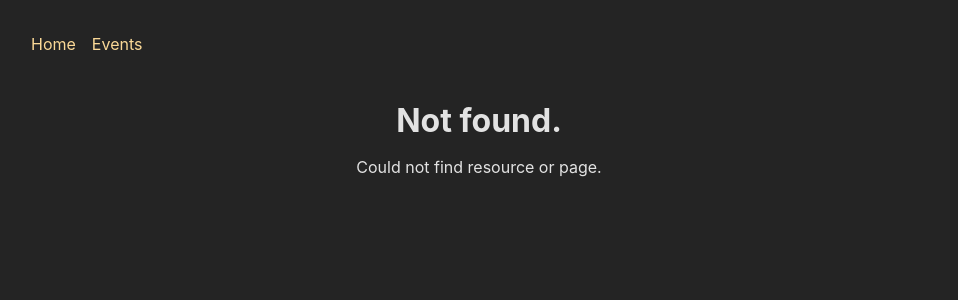
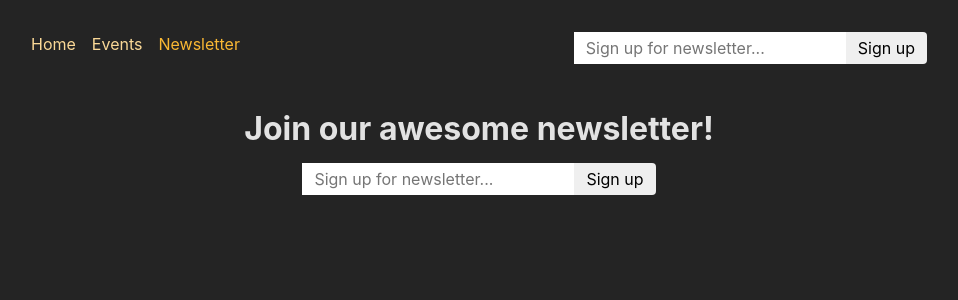
Before and after one commit to varje/12-adv-starting-project-2, a React (Create React App) app in the folder frontend/: page /newsletter in a window 1280 px wide. Before the commit this address had no page. Shown: the top 300 px of the page, without its empty margins (161-1119 px from the left). Built offline with nearby package versions, Linux system fonts and the light colour scheme.

Commit message:
add newslettersignup

```diff
--- a/frontend/src/App.js
+++ b/frontend/src/App.js
@@ -1,50 +1,26 @@
-// Challenge / Exercise
+import { RouterProvider, createBrowserRouter } from 'react-router-dom';
 
-// 1. Add five new (dummy) page components (content can be simple <h1> elements)
-//    - HomePage
-//    - EventsPage
-//    - EventDetailPage
-//    - NewEventPage
-//    - EditEventPage
-// 2. Add routing & route definitions for these five pages
-//    - / => HomePage
-//    - /events => EventsPage
-//    - /events/<some-id> => EventDetailPage
-//    - /events/new => NewEventPage
-//    - /events/<some-id>/edit => EditEventPage
-// 3. Add a root layout that adds the <MainNavigation> component above all page components
-// 4. Add properly working links to the MainNavigation
-// 5. Ensure that the links in MainNavigation receive an "active" class when active
-// 6. Output a list of dummy events to the EventsPage
-//    Every list item should include a link to the respective EventDetailPage
-// 7. Output the ID of the selected event on the EventDetailPage
-// BONUS: Add another (nested) layout route that adds the <EventNavigation> component above all /events... page components
-
-import { createBrowserRouter, RouterProvider } from 'react-router-dom';
-import HomePage from './pages/Home';
-import EventsPage, { loader as eventsLoader } from './pages/Events';
+import EditEventPage from './pages/EditEvent';
+import ErrorPage from './pages/Error';
 import EventDetailPage, {
   loader as eventDetailLoader,
   action as deleteEventAction,
 } from './pages/EventDetail';
+import EventsPage, { loader as eventsLoader } from './pages/Events';
+import EventsRootLayout from './pages/EventsRoot';
+import HomePage from './pages/Home';
 import NewEventPage from './pages/NewEvent';
+import RootLayout from './pages/Root';
 import { action as manipulateEventAction } from './components/EventForm';
-import EditEventPage from './pages/EditEvent';
-import RootLayout from './pages/Root';
-import EventsRootLayout from './pages/EventsRoot';
-import ErrorPage from './pages/Error';
+import NewsletterPage, { action as newsletterAction } from './pages/Newsletter';
 
-const router = createBrowserRouter(
-  [
+const router = createBrowserRouter([
   {
     path: '/',
     element: <RootLayout />,
     errorElement: <ErrorPage />,
     children: [
-        {
-          index: true,
-          element: <HomePage />,
-        },
+      { index: true, element: <HomePage /> },
       {
         path: 'events',
         element: <EventsRootLayout />,
@@ -71,7 +47,6 @@
               },
             ],
           },
-
           {
             path: 'new',
             element: <NewEventPage />,
@@ -79,14 +54,14 @@
           },
         ],
       },
+      {
+        path: 'newsletter',
+        element: <NewsletterPage />,
+        action: newsletterAction,
+      },
     ],
   },
-  ],
-  {
-    basename:
-      process.env.NODE_ENV === 'production' ? '/12-adv-starting-project' : '/',
-  }
-);
+]);
 
 function App() {
   return <RouterProvider router={router} />;
--- a/frontend/src/components/MainNavigation.js
+++ b/frontend/src/components/MainNavigation.js
@@ -1,5 +1,7 @@
 import { NavLink } from 'react-router-dom';
+
 import classes from './MainNavigation.module.css';
+import NewsletterSignup from './NewsletterSignup';
 
 function MainNavigation() {
   return (
@@ -18,15 +20,28 @@
             </NavLink>
           </li>
           <li>
-             <NavLink
+            <NavLink
               to="/events"
               className={({ isActive }) =>
                 isActive ? classes.active : undefined
               }
-            >Events</NavLink>
+            >
+              Events
+            </NavLink>
+          </li>
+          <li>
+            <NavLink
+              to="/newsletter"
+              className={({ isActive }) =>
+                isActive ? classes.active : undefined
+              }
+            >
+              Newsletter
+            </NavLink>
           </li>
         </ul>
       </nav>
+      <NewsletterSignup />
     </header>
   );
 }
--- /dev/null
+++ b/frontend/src/components/NewsletterSignup.js
@@ -0,0 +1,16 @@
+import classes from './NewsletterSignup.module.css';
+
+function NewsletterSignup() {
+  return (
+    <form method="post" className={classes.newsletter}>
+      <input
+        type="email"
+        placeholder="Sign up for newsletter..."
+        aria-label="Sign up for newsletter"
+      />
+      <button>Sign up</button>
+    </form>
+  );
+}
+
+export default NewsletterSignup;
--- /dev/null
+++ b/frontend/src/components/NewsletterSignup.module.css
@@ -0,0 +1,18 @@
+.newsletter input,
+.newsletter button {
+  font: inherit;
+  padding: 0.25rem 0.75rem;
+  border-radius: 0;
+  border: none;
+}
+
+.newsletter button {
+  border-top-right-radius: 4px;
+  border-bottom-right-radius: 4px;
+  cursor: pointer;
+}
+
+.newsletter button:hover {
+  background-color: var(--color-primary-300);
+  color: var(--color-gray-800);
+}
--- /dev/null
+++ b/frontend/src/pages/Newsletter.js
@@ -0,0 +1,21 @@
+import NewsletterSignup from '../components/NewsletterSignup';
+import PageContent from '../components/PageContent';
+
+function NewsletterPage() {
+  return (
+    <PageContent title="Join our awesome newsletter!">
+      <NewsletterSignup />
+    </PageContent>
+  );
+}
+
+export default NewsletterPage;
+
+export async function action({ request }) {
+  const data = await request.formData();
+  const email = data.get('email');
+
+  // send to backend newsletter server ...
+  console.log(email);
+  return { message: 'Signup successful!' };
+}
```
Lines whose indentation alone changed are shown as unchanged.
